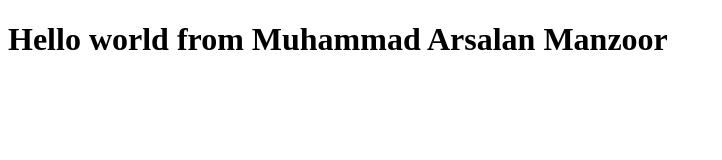
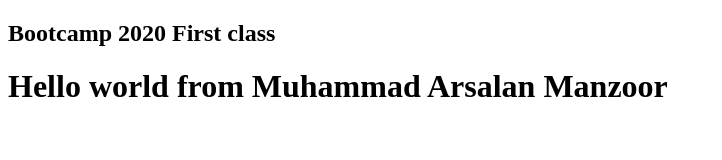
Before and after one commit to arsalan98m/bootcamp, a plain HTML site: page index.html in a window 1280 px wide. Shown: the whole page, without its empty margins (0-722 px from the left). Drawn offline with Linux system fonts and the light colour scheme.

Commit message:
Updated index.html file

```diff
--- a/index.html
+++ b/index.html
@@ -6,6 +6,7 @@
     <title>Document</title>
   </head>
   <body>
+    <h2>Bootcamp 2020 First class</h2>
     <h1>Hello world from Muhammad Arsalan Manzoor</h1>
   </body>
 </html>
```
